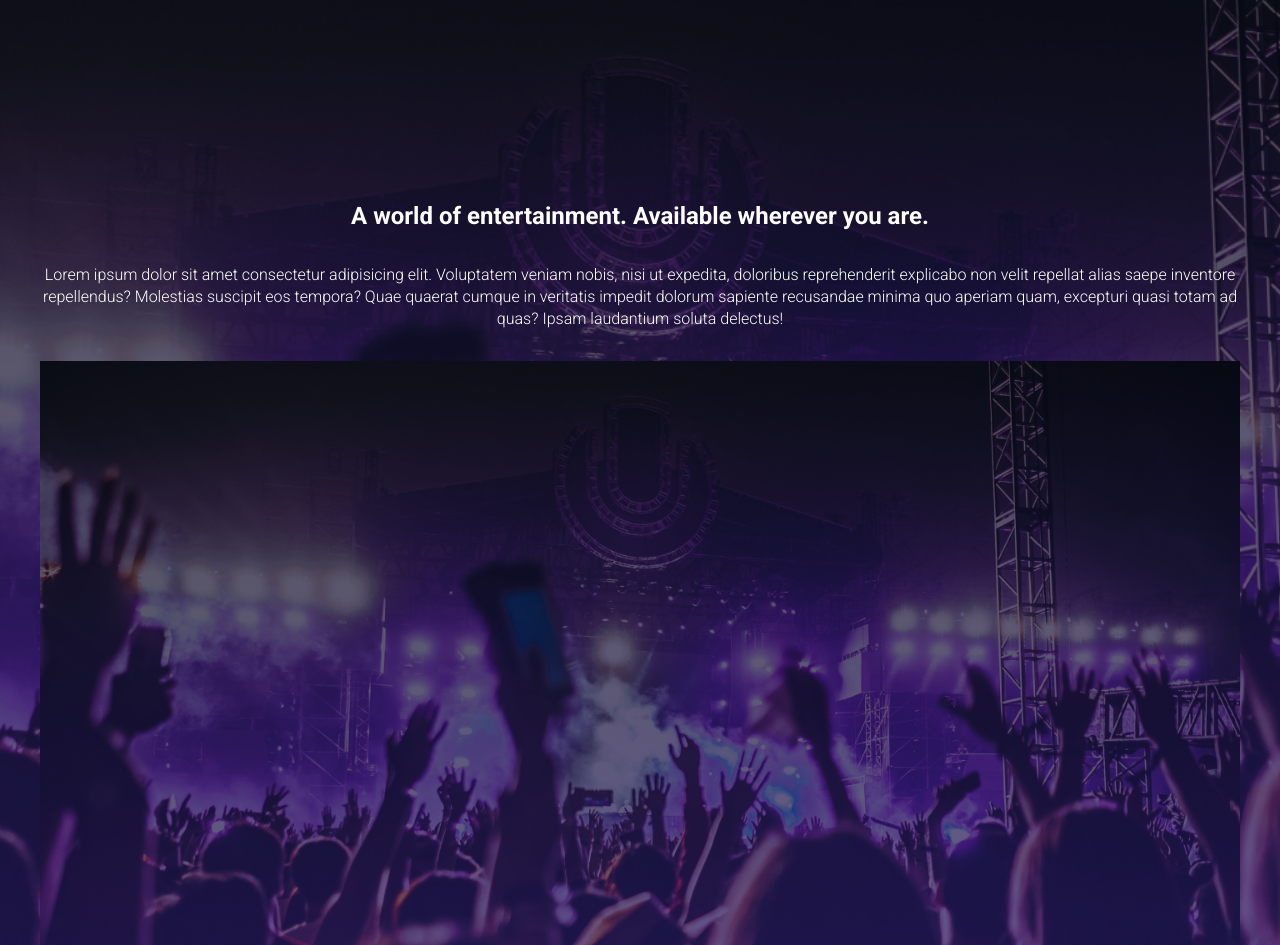
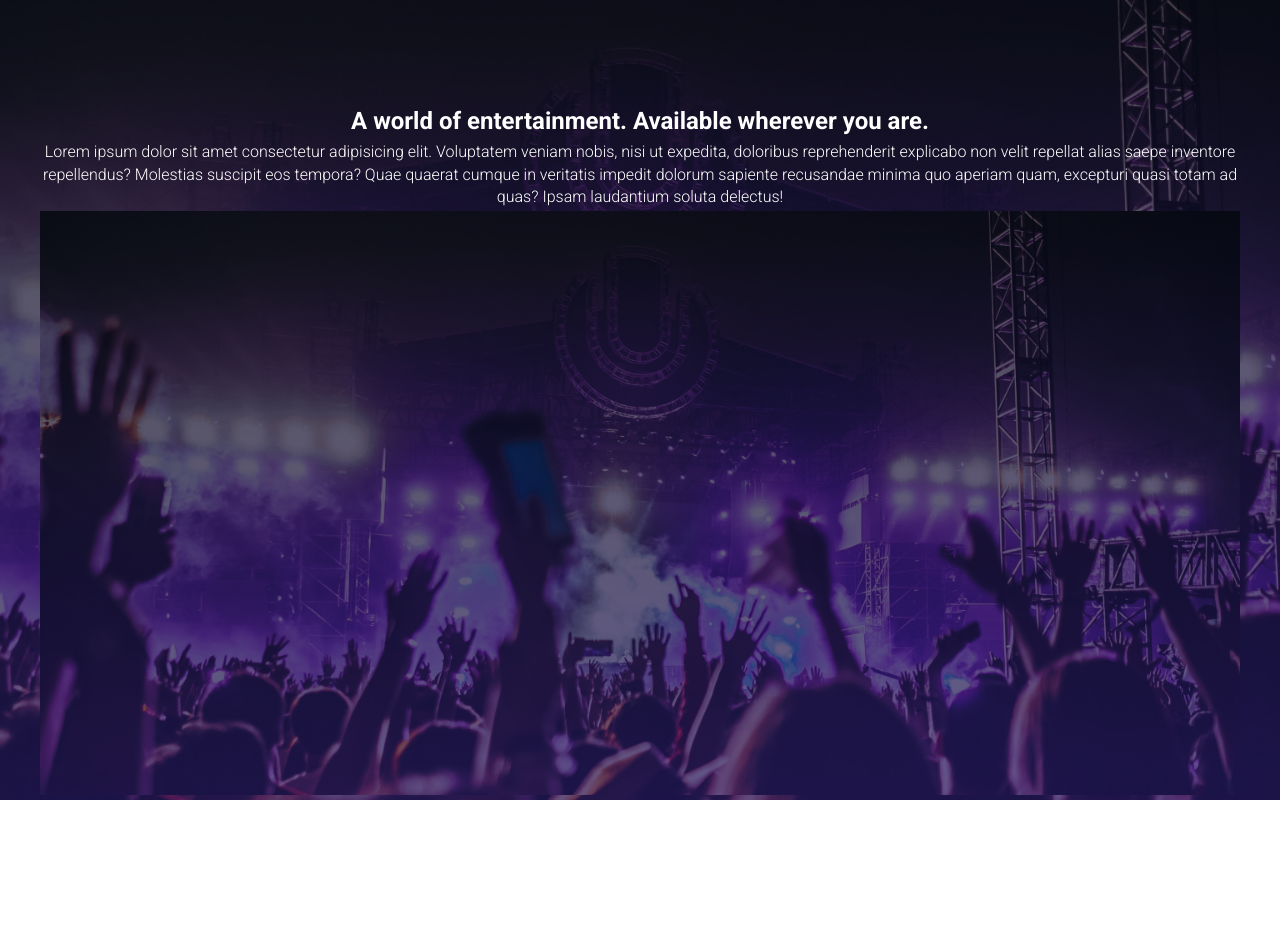
Before and after one commit to nakuldahiya/HTML-project-music-website-, a plain HTML site: page video.html in a window 1280 px wide. After the commit the page ends 800 px from the top, so only its background shows below. Drawn offline with Linux system fonts and the light colour scheme.

Commit message:
Update style.css

```diff
--- a/style.css
+++ b/style.css
@@ -143,8 +143,8 @@ nav ul li:hover {
 .video-section .container {
   display: flex;
   flex-direction: column;
-  gap: 30px;
-  margin-top: 200px;
+  gap: 3px;
+  margin-top: 100px;
 }
 .hero-section,
 .video-section {
```
